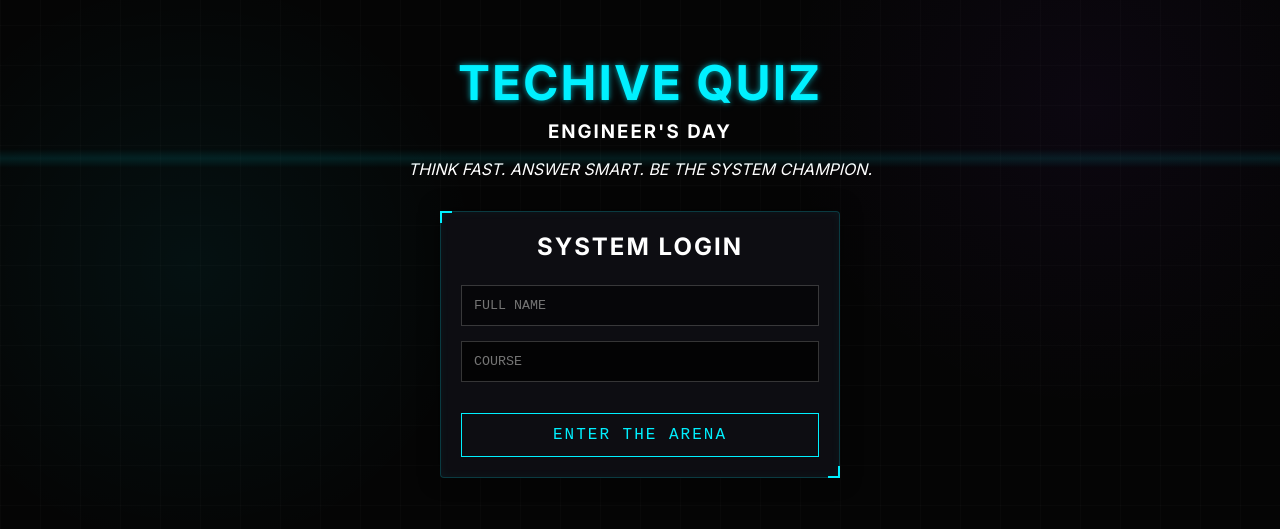
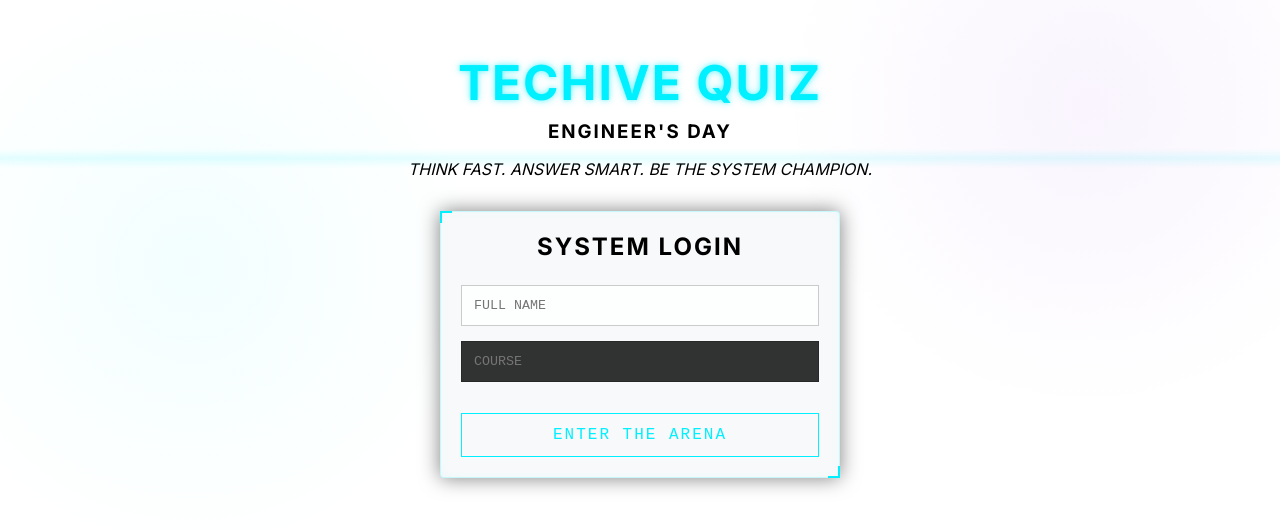
Before and after one commit to lakshya1304/quiz, a Next.js app in the folder frontend/: page / in a window 1280 px wide. Shown: the part 135-664 px from the top of the page. Built offline with nearby package versions, Linux system fonts and the light colour scheme; no server answers.

Commit message:
Update light theme font and background colors

```diff
--- a/frontend/src/app/globals.css
+++ b/frontend/src/app/globals.css
@@ -12,6 +12,15 @@
 
   --font-mono: 'Courier New', Courier, monospace;
   --font-sans: 'Inter', system-ui, sans-serif;
+}
+
+@media (prefers-color-scheme: light) {
+  :root {
+    --bg-color: #ffffff;
+    --panel-bg: #f8f9fa;
+    --text-main: #000000;
+    --text-muted: #495057;
+  }
 }
 
 * {
@@ -113,13 +122,20 @@ h1, h2, h3, h4, h5, h6 {
 .input-field {
   background: rgba(0, 0, 0, 0.5);
   border: 1px solid rgba(255, 255, 255, 0.2);
-  color: white;
+  color: var(--text-main);
   padding: 12px;
   font-family: var(--font-mono);
   width: 100%;
   margin-bottom: 15px;
   outline: none;
   transition: border-color 0.2s ease;
+}
+
+@media (prefers-color-scheme: light) {
+  .input-field {
+    background: rgba(255, 255, 255, 0.8);
+    border: 1px solid rgba(0, 0, 0, 0.2);
+  }
 }
 
 .input-field:focus {
```
